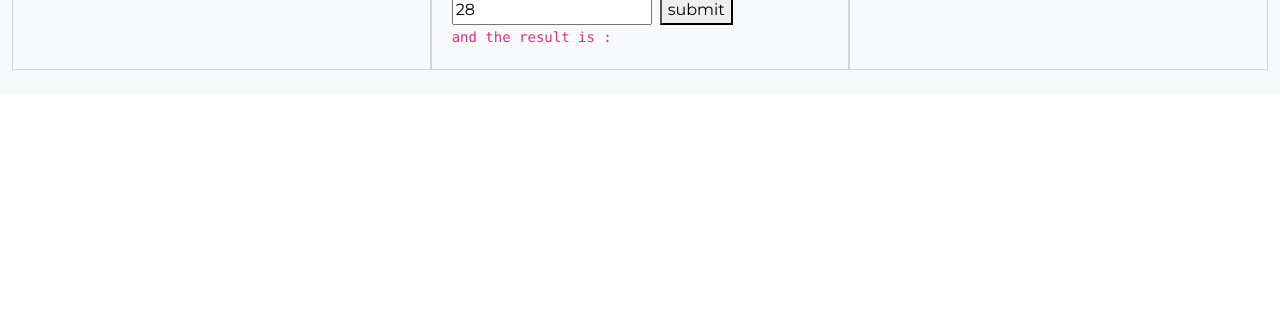
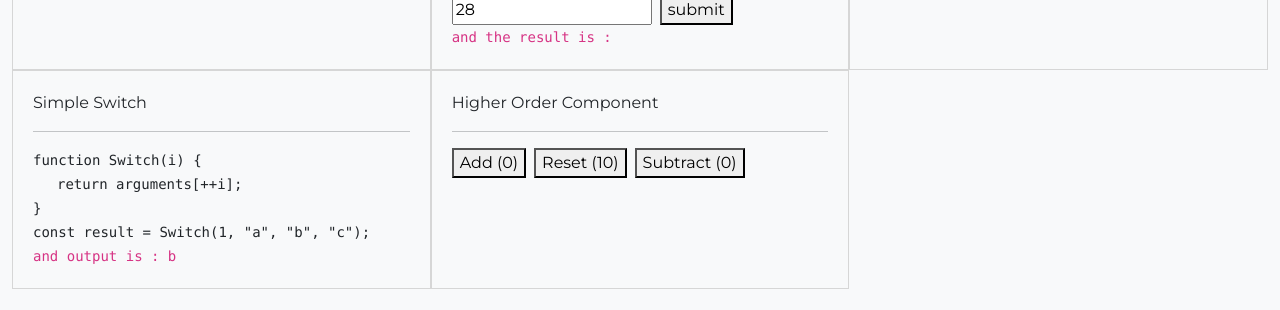
Before and after one commit to omidmokhtari93/Linkedin_Tricks, a React (Create React App) app in the folder linkedin-tricks/: page / in a window 1280 px wide. Shown: the part 2251-2561 px from the top of the page. Before the commit the page ends 2345 px from the top, so only its background shows below. Built offline with nearby package versions, Linux system fonts and the light colour scheme; no server answers.

Commit message:
hoc impelemented

```diff
--- a/linkedin-tricks/src/App.js
+++ b/linkedin-tricks/src/App.js
@@ -7,6 +7,7 @@ import { Capitalize } from "./Components/Capitalize/Capitalize";
 import { ConnectionChecking } from "./Components/ConnetionChecking/ConnectionChecking";
 import { ConvertToInt } from "./Components/ConvertToInt/ConvertToInt";
 import { DistructorNestedObjects } from "./Components/DistructorNestedObjects/DistructorNestedObjects";
+import { HOCExample } from "./Components/HigherOrderComponent/Example";
 import { LinkSpeed } from "./Components/LinkSpeed/LinkSpeed";
 import { Login } from "./Components/Login/Login";
 import { MinAndMax } from "./Components/MinAndMax/MinAndMax";
@@ -16,6 +17,7 @@ import { PreventRightClick } from "./Components/PreventRightClick/PreventRightCl
 import { RemoveObjectKey } from "./Components/RemoveObjectKey/RemoveObjectKey";
 import { ReplaceAll } from "./Components/ReplaceAll/ReplaceAll";
 import { ResizeObserverContainer } from "./Components/ResizeObserver/ResizeObserver";
+import { SimpleSwitch } from "./Components/SimpleSwitch/SimpleSwitch";
 import { Socket } from "./Components/Socket/Socket";
 import { UglyNumber } from "./Components/UglyNumber/UglyNumber";
 
@@ -79,6 +81,12 @@ function App() {
           <div className="col-12 col-md-6 col-lg-4">
             <Login />
           </div>
+          <div className="col-12 col-md-6 col-lg-4">
+            <SimpleSwitch />
+          </div>
+          <div className="col-12 col-md-6 col-lg-4">
+            <HOCExample />
+          </div>
         </div>
       </div>
     </React.Fragment>
--- /dev/null
+++ b/linkedin-tricks/src/Components/HigherOrderComponent/Example.js
@@ -0,0 +1,48 @@
+import React, { Component } from "react";
+import HOC from "./HigherOrderComponent";
+
+class Add extends React.Component {
+  render() {
+    return (
+      <button className="me-2" onClick={() => this.props.handleCLick(1)}>
+        Add <span>({this.props.number})</span>
+      </button>
+    );
+  }
+}
+
+export const AddToCounter = HOC(Add);
+
+class Subtract extends React.Component {
+  render() {
+    return (
+      <button onClick={() => this.props.handleCLick(-1)}>
+        Subtract <span>({this.props.number})</span>
+      </button>
+    );
+  }
+}
+export const MinusCounter = HOC(Subtract);
+
+class Reset extends React.Component {
+  render() {
+    return (
+      <button className="me-2" onClick={this.props.handleReset}>
+        Reset <span>({this.props.number})</span>
+      </button>
+    );
+  }
+}
+export const ResetCounter = HOC(Reset, 10);
+
+export const HOCExample = () => {
+  return (
+    <React.Fragment>
+      <p>Higher Order Component</p>
+      <hr />
+      <AddToCounter />
+      <ResetCounter />
+      <MinusCounter />
+    </React.Fragment>
+  );
+};
--- /dev/null
+++ b/linkedin-tricks/src/Components/HigherOrderComponent/HigherOrderComponent.js
@@ -0,0 +1,28 @@
+import React from "react";
+
+const HOC = (Component, data) => {
+  return class extends React.Component {
+    state = {
+      count: data || 0,
+    };
+
+    handleClick = (value) => {
+      this.setState({
+        count: this.state.count + value,
+      });
+    };
+
+    reset = () => this.setState({ count: 0 });
+
+    render() {
+      return (
+        <Component
+          number={this.state.count}
+          handleCLick={this.handleClick}
+          handleReset={this.reset}
+        />
+      );
+    }
+  };
+};
+export default HOC;
--- /dev/null
+++ b/linkedin-tricks/src/Components/SimpleSwitch/SimpleSwitch.js
@@ -0,0 +1,27 @@
+import React from "react";
+
+export const SimpleSwitch = () => {
+  function Switch(i) {
+    return arguments[++i];
+  }
+
+  const result = Switch(1, "a", "b", "c");
+
+  return (
+    <React.Fragment>
+      <p>Simple Switch</p>
+      <hr />
+      <code className="text-body">
+        {"function Switch(i) {"}
+        <br />
+        <span className="ms-4">{"return arguments[++i];"}</span>
+        <br />
+        {"}"}
+        <br />
+        {'const result = Switch(1, "a", "b", "c");'}
+      </code>
+      <br />
+      <code>and output is : {result}</code>
+    </React.Fragment>
+  );
+};
```
